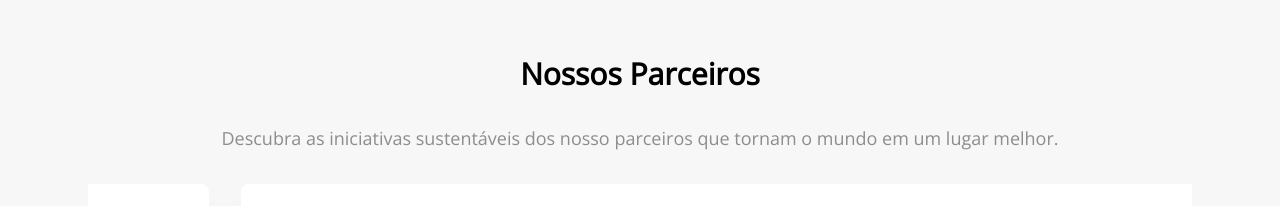
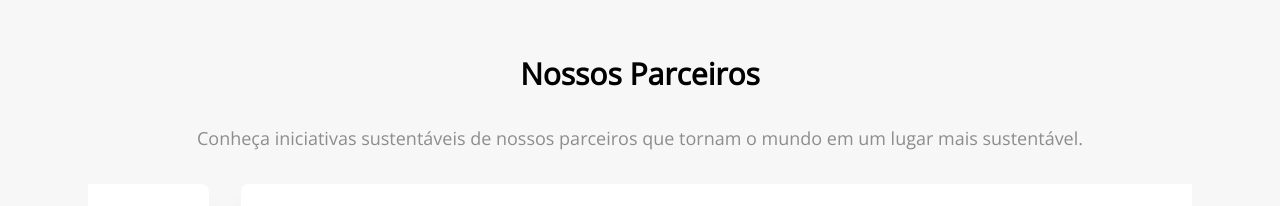
Before and after one commit to pedroonovais/ecommunity, a Next.js app: page / in a window 1280 px wide. Shown: the part 2520-2726 px from the top of the page. Built offline with nearby package versions, Linux system fonts and the light colour scheme.

Commit message:
Altero texto do componente parceiros

```diff
--- a/src/components/Parceiros/Parceiros.tsx
+++ b/src/components/Parceiros/Parceiros.tsx
@@ -73,7 +73,7 @@ export const Parceiros = () => {
             <div className="max-w-6xl mx-auto px-6 text-center">
                 <h2 className="text-3xl font-bold mb-8 ">Nossos Parceiros</h2>
                 <p className="text-cinzaPedregulho text-lg mb-8">
-                    Descubra as iniciativas sustentáveis dos nosso parceiros que tornam o mundo em um lugar melhor.
+                    Conheça iniciativas sustentáveis de nossos parceiros que tornam o mundo em um lugar mais sustentável.
                 </p>
                 <div
                     className="relative"
```
